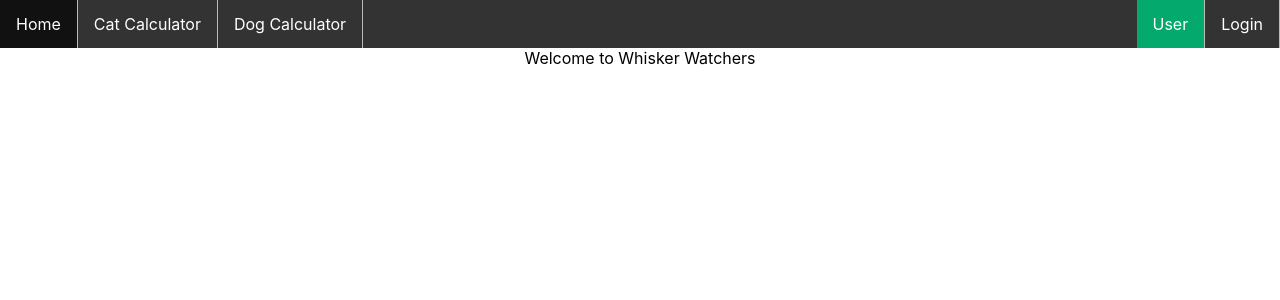
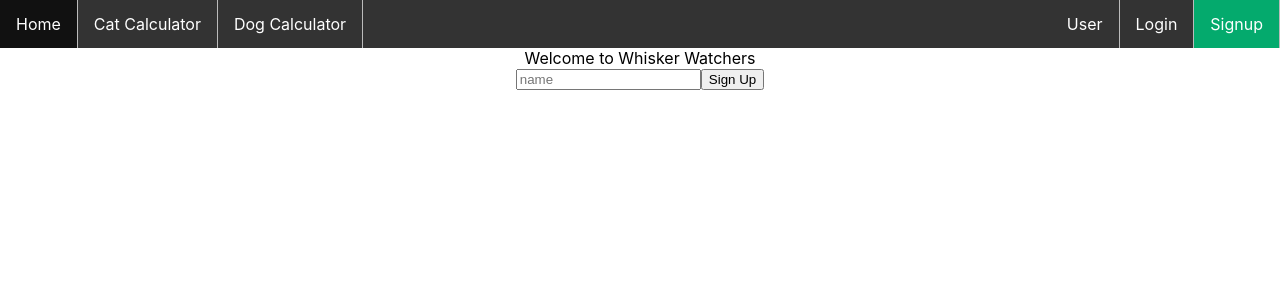
Before and after one commit to erobbi/whisker_watchers_frontend, a React (Create React App) app: page /signup in a window 1280 px wide. Shown: the top 300 px of the page. Built offline with nearby package versions, Linux system fonts and the light colour scheme; no server answers.

Commit message:
began signup buildout

```diff
--- a/src/MainContainer.js
+++ b/src/MainContainer.js
@@ -4,6 +4,7 @@ import Logout from "./Logout";
 import { Route, Switch } from 'react-router-dom';
 import CatCalculator from './CatCalculator';
 import DogCalculator from './DogCalculator';
+import Signup from './Signup';
 
 export default function MainContainer({setUser}) {
     return (
@@ -21,6 +22,9 @@ export default function MainContainer({setUser}) {
           <Route exact path="/dog_calculator">
             <DogCalculator />
           </Route>
+          <Route exact path="/signup">
+            <Signup />
+          </Route>
         </Switch>
       </div>
     );
--- a/src/NavBar.js
+++ b/src/NavBar.js
@@ -6,7 +6,7 @@ export default function NavBar() {
       <div>
         <ul>
           <NavLink exact to="/" className="navItem">
-            <li class="active">
+            <li>
               <a>Home</a>
             </li>
           </NavLink>
@@ -20,13 +20,18 @@ export default function NavBar() {
               <a>Dog Calculator</a>
             </li>
           </NavLink>
+          <NavLink className="navItemRight" exact to="signup">
+            <li>
+              <a>Signup</a>
+            </li>
+          </NavLink>
           <NavLink className="navItemRight" exact to="login">
             <li>
               <a>Login</a>
             </li>
           </NavLink>
           <NavLink className="navItemRight" exact to="user">
-            <li class="active">
+            <li>
               <a>User</a>
             </li>
           </NavLink>
--- a/src/Signup.js
+++ b/src/Signup.js
@@ -1,11 +1,55 @@
 import React from 'react'
 import { useState } from 'react'
+import { useHistory } from "react-router-dom";
 
-export default function Signup() {
+export default function Signup({ setUser }) {
+    const [name, setName] = useState("");
+    const [username, setUsername] = useState("");
+    const [avatar_url, setAvatar_url] = useState("");
+    const [password, setPassword] = useState("");
+    const [password_confirmation, setPassword_confirmation] = useState("");
+    const [errors, setErrors] = useState([]);
+    const history = useHistory();
+
+    function handleSubmit(e) {
+        e.preventDefault();
+        fetch("/signup", {
+          method: "POST",
+          headers: {
+            "Content-Type": "application/json",
+          },
+          body: JSON.stringify({
+            name,
+            username,
+            avatar_url,
+            password,
+            password_confirmation
+          }),
+        }).then((r) => {
+          if (r.ok) {
+            r.json().then((user) => {
+              setUser(user);
+              history.push("/feed");
+            });
+          } else {
+            r.json().then((err) => setErrors(err.errors));
+          }
+        });
+      }
+
 
     return (
-        <div>
-
-        </div>
+        <form onSubmit={handleSubmit}>
+            <input
+                type="text"
+                placeholder="name"
+                id="name"
+                value={name}
+                onChange={(e) => setName(e.target.value)}
+            />
+            <button type="submit">
+                Sign Up
+            </button>
+        </form>
     )
 }
```
